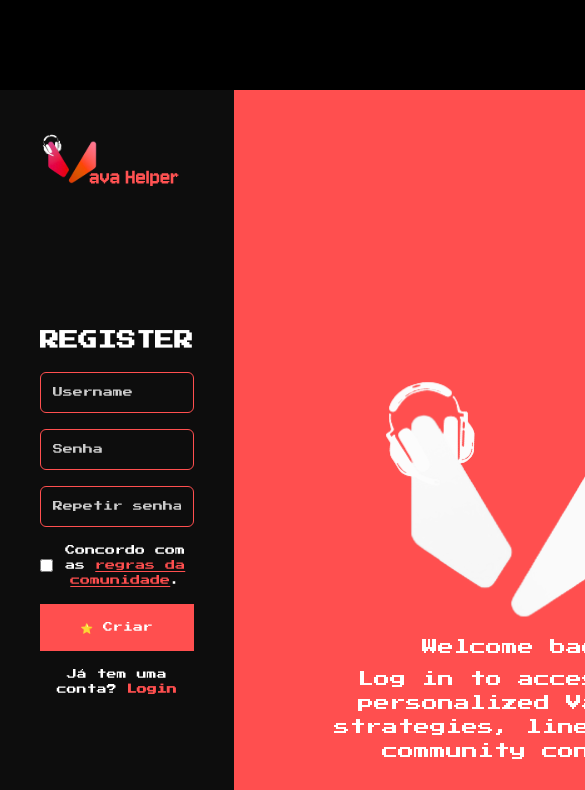
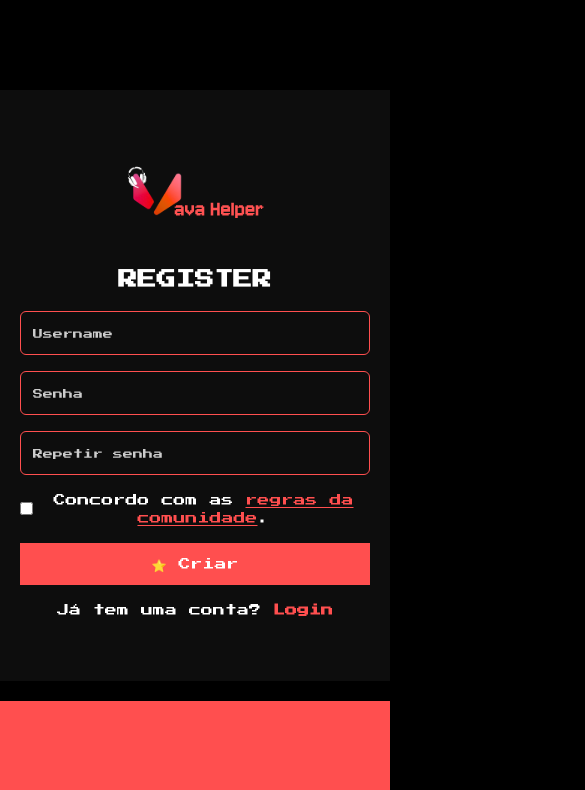
Before and after one commit to VavaHelper/Website, a Next.js app: page /register in a window 390 px wide. Shown: the top 790 px of the page, 585 px wide, since content can reach past the window. Built offline with nearby package versions, Linux system fonts and the light colour scheme; no server answers; a web font is replaced by a local one.

Commit message:
feat(register): Make layout fully responsive.

```diff
--- a/src/app/register/register.module.css
+++ b/src/app/register/register.module.css
@@ -4,6 +4,7 @@
   font-family: 'Press Start 2P', cursive;
 }
 
+/* Lado do formulário */
 .formSide {
   flex: 1;
   background-color: #0d0d0d;
@@ -29,12 +30,6 @@
   width: 100%;
   max-width: 320px;
   text-align: center;
-}
-
-.heading {
-  font-size: 20px;
-  margin-bottom: 16px;
-  color: white;
 }
 
 .pixelInput {
@@ -101,6 +96,7 @@
   font-weight: bold;
 }
 
+/* Lado da mensagem de boas-vindas */
 .welcomeSide {
   flex: 1;
   background: #ff4f4f;
@@ -123,8 +119,74 @@
   margin-bottom: -140px; /* puxa o texto para mais perto da imagem */
 }
 
-.title{
-    font-family: "Press Start 2P", "consolas", sans-serif;
-    font-size: larger;
-    font-weight: bolder;
+.title {
+  font-family: "Press Start 2P", "consolas", sans-serif;
+  font-size: larger;
+  font-weight: bolder;
 }
+
+/* ==== Responsividade ==== */
+@media (max-width: 900px) {
+  .container {
+    flex-direction: column;
+    height: auto; /* para não forçar 100vh no mobile */
+  }
+
+  .formSide {
+    flex: none;
+    width: 100%;
+    padding: 30px 20px 40px;
+    min-height: 70vh;
+    position: relative;
+  }
+
+  .logo {
+    position: relative;
+    top: auto;
+    left: auto;
+    margin-bottom: 20px;
+  }
+
+  .form {
+    max-width: 100%;
+  }
+
+  .welcomeSide {
+    flex: none;
+    width: 100%;
+    padding: 20px;
+    order: 2;
+    margin-top: 20px;
+  }
+
+  .icon {
+    width: 100%;
+    height: auto;
+    max-width: 300px;
+    margin-bottom: 0;
+  }
+}
+
+@media (max-width: 480px) {
+  .pixelInput,
+  .pixelButton {
+    font-size: 12px;
+    padding: 12px;
+  }
+
+  .checkbox,
+  .loginLink,
+  .error,
+  .checkbox span,
+  .loginLink a {
+    font-size: 12px;
+  }
+
+  .welcomeSide h2 {
+    font-size: 18px;
+  }
+
+  .welcomeSide p {
+    font-size: 14px;
+  }
+}
```
